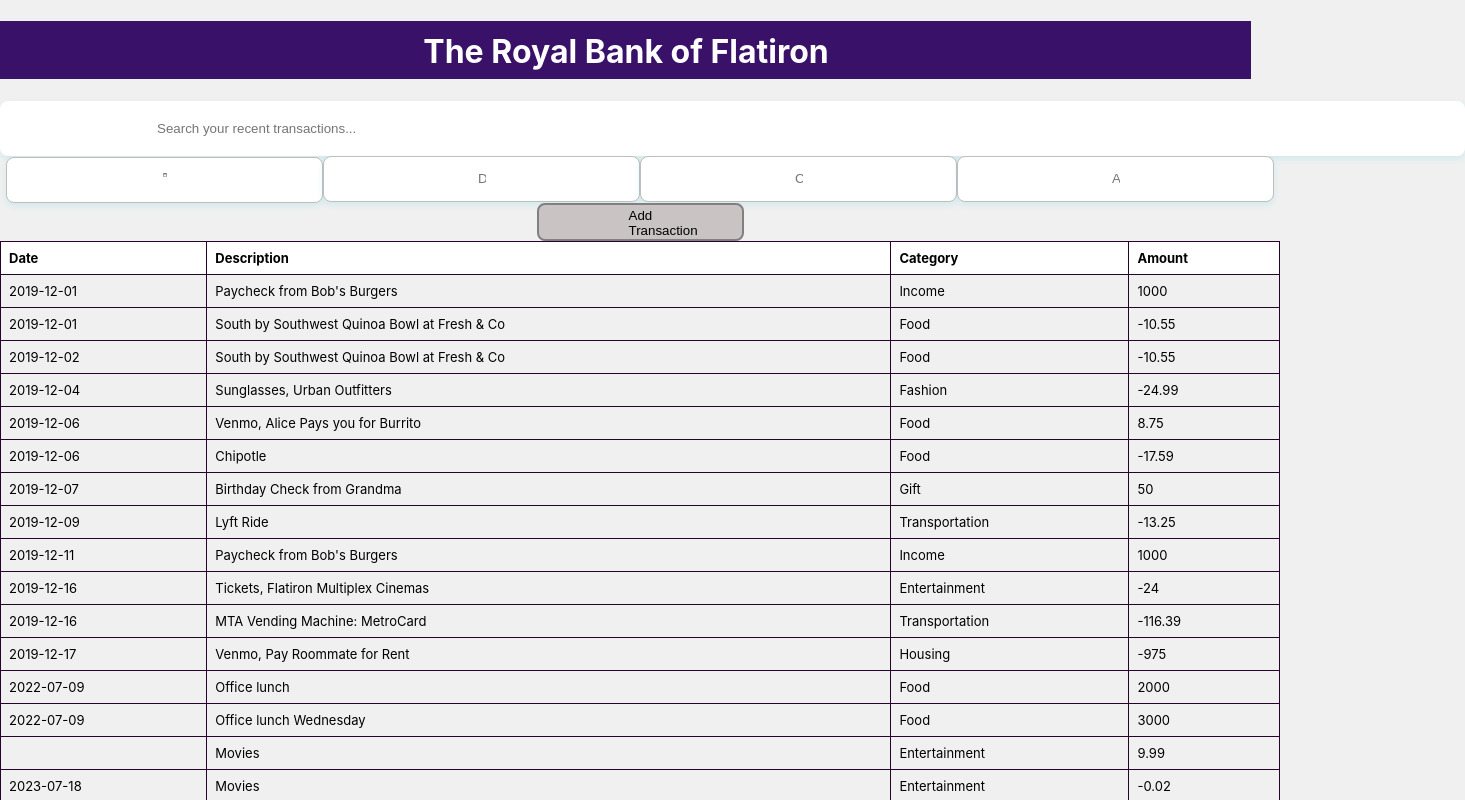
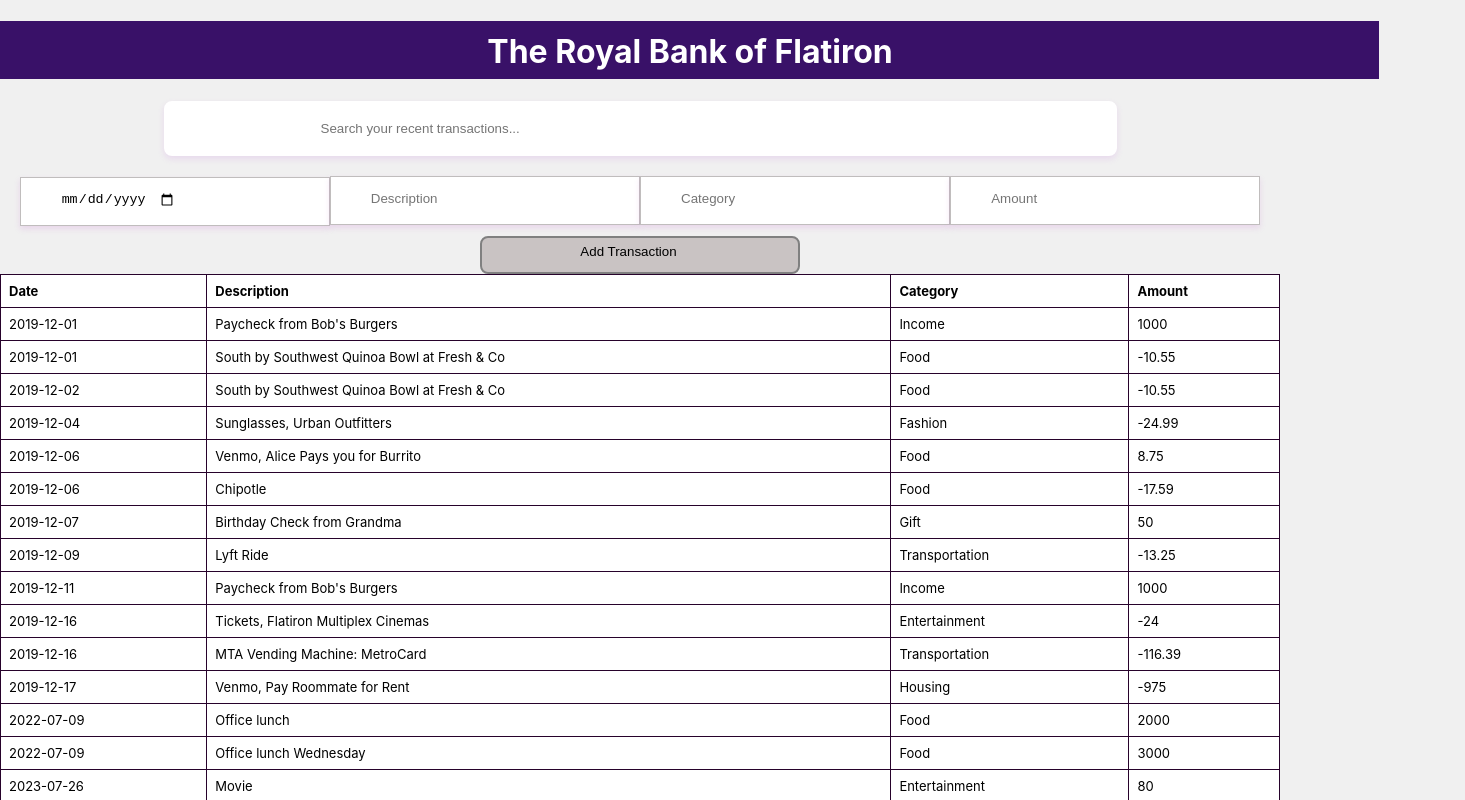
Before and after one commit to Bakhita87/Phase-2-Challenge-One, a React (Create React App) app in the folder flatiron-app/: page / in a window 1280 px wide. Shown: the top 800 px of the page, 1465 px wide, since content can reach past the window. Built offline with nearby package versions, Linux system fonts and the light colour scheme; data requests are answered from the project's data file.

Commit message:
Final Commit

```diff
--- a/flatiron-app/db.json
+++ b/flatiron-app/db.json
@@ -99,39 +99,11 @@
       "id": 14
     },
     {
-      "date": "",
-      "description": "Movies",
+      "date": "2023-07-26",
+      "description": "Movie",
       "category": "Entertainment",
-      "amount": "9.99",
+      "amount": "80",
       "id": 15
-    },
-    {
-      "date": "2023-07-18",
-      "description": "Movies",
-      "category": "Entertainment",
-      "amount": "-0.02",
-      "id": 16
-    },
-    {
-      "date": "2023-07-26",
-      "description": "Movies",
-      "category": "Entertainment",
-      "amount": "-0.02",
-      "id": 17
-    },
-    {
-      "date": "",
-      "description": "",
-      "category": "",
-      "amount": "",
-      "id": 18
-    },
-    {
-      "date": "",
-      "description": "",
-      "category": "",
-      "amount": "",
-      "id": 19
     }
   ]
 }
--- a/flatiron-app/src/App.css
+++ b/flatiron-app/src/App.css
@@ -18,6 +18,7 @@ td {
   text-align: left;
   padding: 8px;
   font-size: 13px;
+  background-color: white;
 
 }
 
--- a/flatiron-app/src/App.js
+++ b/flatiron-app/src/App.js
@@ -7,11 +7,14 @@ import './App.css';
 function App() {
 
   const[transactions,setTransactions] = useState([])
+  const[mainTransactions,setMainTransactions] = useState([])
+
   useEffect(() => {
     fetch('http://localhost:8001/transactions')
      .then(res => res.json())
      .then(data => {console.log(data)
         setTransactions(data)
+        setMainTransactions(data)
      }
      )
   },[])
@@ -24,7 +27,7 @@ function App() {
     <div className="App">
 
      <Header/>
-     <SearchBar/>
+     <SearchBar transactions = {transactions} setTransactions = {setTransactions} mainTransactions = {mainTransactions}/>
      <Transactions/>
      <table>
       <thead>
--- a/flatiron-app/src/components/AddTransactions.css
+++ b/flatiron-app/src/components/AddTransactions.css
@@ -1,15 +1,18 @@
 
 .form-data input{
-    width: 8px;
+    width: 9%;
    height: 10px;
-    padding: 17px 153px 17px 154px;
-    box-shadow: 0 3px 6px 0 rgba(36, 198, 220, 0.15);
+
+    padding: 17px 153px 20px 40px;
+    box-shadow: 0 3px 6px 0 rgba(186, 67, 202, 0.15);
     background-color: #fff;
     border: solid 1px rgb(192, 189, 189);
+    margin-bottom: 10px;
+
 }
 
 .form-data button{
-  width: 80px;
+  width: 25%;
   height: 38px;
   padding: 3px 113px 10px 90px;
   border-radius: 8px;
--- a/flatiron-app/src/components/AddTransactions.jsx
+++ b/flatiron-app/src/components/AddTransactions.jsx
@@ -33,10 +33,11 @@ function AddTransactions() {
     <div className="main-data">
       <form onSubmit={handleSubmit} className="form-data">
       <div className="input-data">
+
           <input value={date} onChange={(e) => setDate(e.target.value)} type="date" name="date" />
           <input value={description} onChange={(e) => setDescription(e.target.value)} type="text" placeholder="Description" />
           <input value={category} onChange={(e) => setCategory(e.target.value)} type="text" placeholder="Category" />
-          <input value={amount} onChange={(e) => setAmount(e.target.value)} type="digit" placeholder="Amount" step="0.01" />
+          <input value={amount} onChange={(e) => setAmount(e.target.value)} type="digit" placeholder="Amount"  />
       </div>
         <button >Add Transaction</button>
       </form>
--- a/flatiron-app/src/components/Header.css
+++ b/flatiron-app/src/components/Header.css
@@ -1,5 +1,6 @@
 h1{
- width: 80%;
+    position: relative;
+ width: 90%;
  height: 65%;
  padding: 11px 113px 8px 114px;
  background-color: #391168;
--- a/flatiron-app/src/components/SearchBar.css
+++ b/flatiron-app/src/components/SearchBar.css
@@ -1,10 +1,13 @@
-input{
-  width: 90%;
-  height: 50%;
+
+
+.search-bar input{
+  width: 50%;
+  height: 30%;
+  margin-bottom: 20px;
 
   padding: 17px 153px 17px 154px;
   border-radius: 8px;
-  box-shadow: 0 3px 6px 0 rgba(36, 198, 220, 0.15);
+  box-shadow: 0 3px 6px 0 rgba(186, 87, 224, 0.15);
   background-color: #fff;
   border: solid 3px white;
 }
--- a/flatiron-app/src/components/SearchBar.jsx
+++ b/flatiron-app/src/components/SearchBar.jsx
@@ -1,12 +1,28 @@
-import React from "react";
+import React, { useState } from "react";
 import './SearchBar.css'
 
-function SearchBar(){
+function SearchBar({transactions,setTransactions,mainTransactions}){
+    function handleonChange(event){
+        const searchItem = event.target.value
+      const filterData = transactions.filter((transaction)=>{
+
+        return transaction.description.includes(searchItem)
+      })
+      if(searchItem){
+        setTransactions(filterData)
+      } else {
+        setTransactions(mainTransactions)
+      }
+
+    }
     return(
         <div className="search-bar">
-            <input type="text" placeholder="Search your recent transactions..."></input>
+            <input type="text" onChange={handleonChange} placeholder="Search your recent transactions..." ></input>
         </div>
     )
+
+
+
 
 
 }
```
